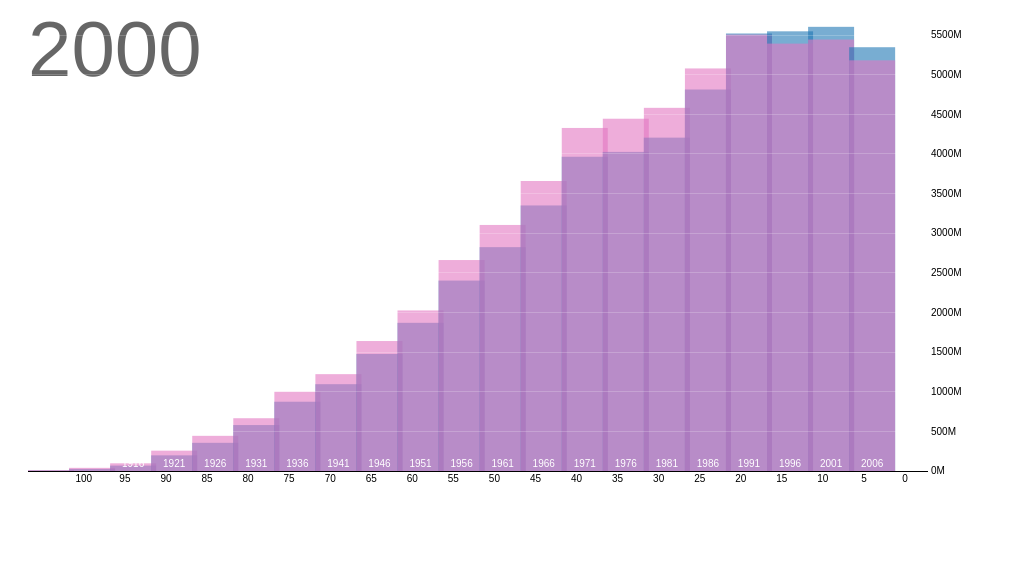
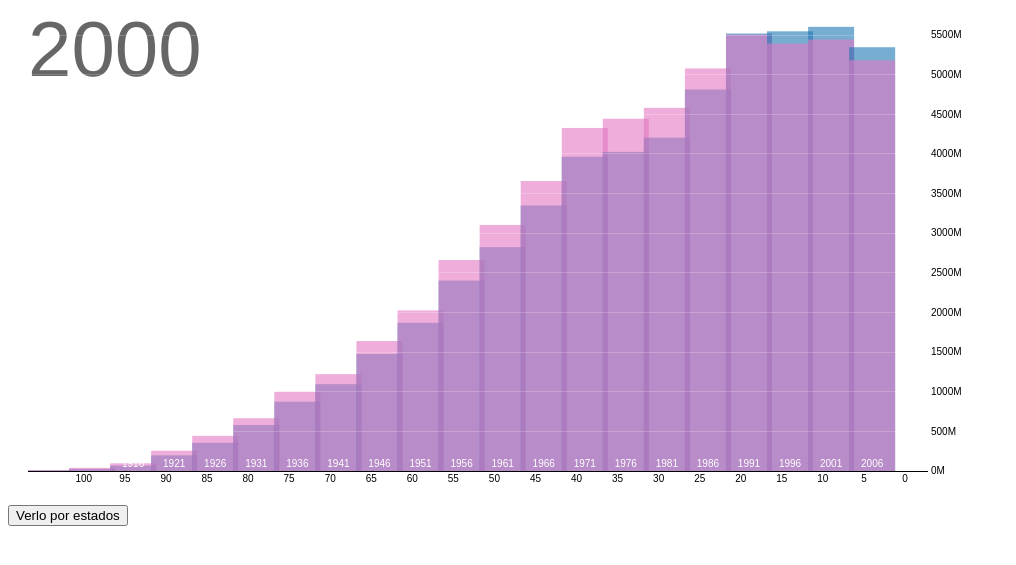
Before and after one commit to BrayanQuirino/pm, a website: page population.html in a window 1280 px wide. Shown: the part 79-644 px from the top of the page, without its empty margins (0-1016 px from the left). Drawn offline with nearby package versions, Linux system fonts and the light colour scheme.

Commit message:
manolo, ya solo falta la vista por mapa

```diff
--- a/app.js
+++ b/app.js
@@ -8,6 +8,5 @@ app.use('/public', express.static('public'))
 app.get('/', function(req, res){
     res.sendFile(path.join(__dirname+'/population.html'));
 });
-
 app.listen(8080);
 console.log('Express server started');
--- a/population.html
+++ b/population.html
@@ -8,5 +8,8 @@
         <!--<script src="https://d3js.org/d3.v5.js"></script>-->
         <script src="//d3js.org/d3.v3.min.js"></script>
         <script src="/public/population.js" type="text/javascript"></script>
+        <form action="/public/index.html" target="_blank">
+            <input type="submit" value="Verlo por estados" />
+        </form>
     </body>
 </html>
```
Also changed, not shown: public/index.html (renamed from index.html).
